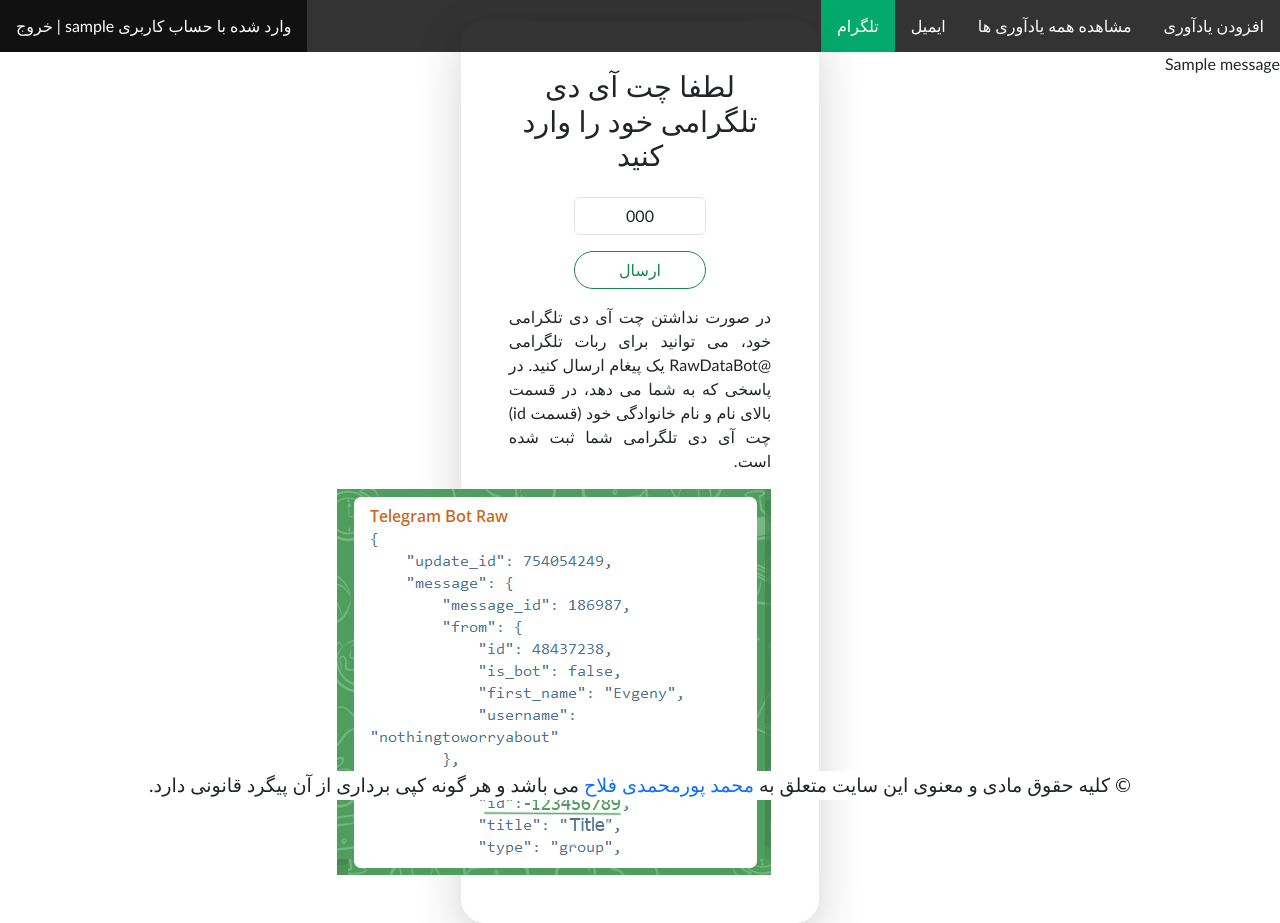
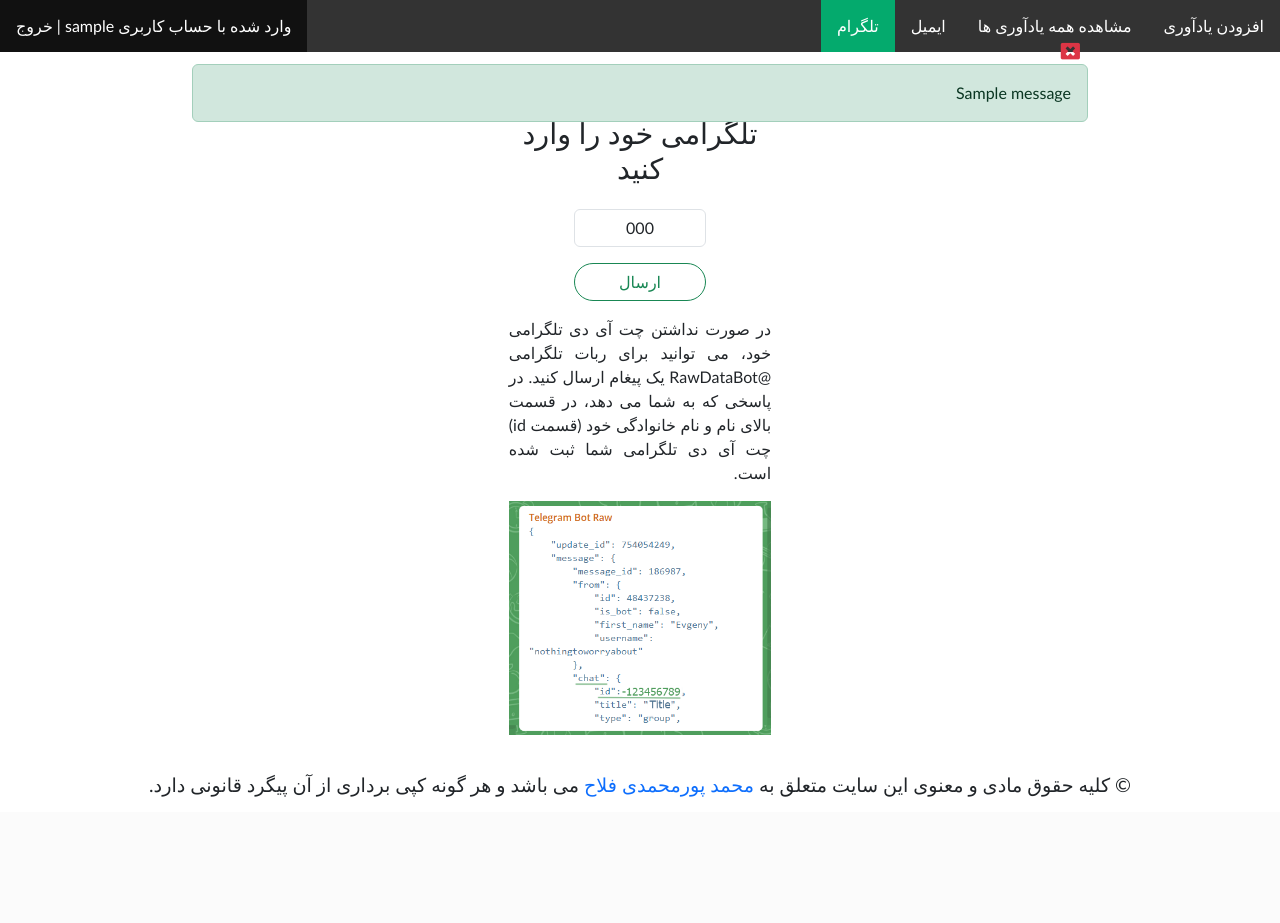
Before and after one commit to mohammadpmf/sbedeh, a Django app: page /accounts/telegram/ in a window 1280 px wide. After the commit the page ends 797 px from the top, so only its background shows below. Run offline with Django 5.2, Linux system fonts and the light colour scheme; a user stored in the database is signed in; tables that the repository leaves empty hold one stand-in row (values such as "Sample post"); one stand-in notice (Sample message) is shown; parts of the project's set-up code (start-up, migrations or seed data) failed here and were passed over; some libraries are stand-ins or nearby versions.

Commit message:
change ui of all pages and beautify them all

```diff
--- a/accounts/templates/email.html
+++ b/accounts/templates/email.html
@@ -8,7 +8,7 @@
 
 {% block content %}
 <div style="display: flex; flex-direction: column; justify-content: center; height: 95vh;">
-    <div class="container shadow-lg p-5 w justify-content-center" style="border-radius: 24px;">
+    <div class="container p-5 mb-5 w justify-content-center" style="border-radius: 24px;">
         <form action="" method="post">
             {% csrf_token %}
             <input type="hidden" name="phone_number" value="{{ phone_number }}">
--- a/accounts/templates/enter_number.html
+++ b/accounts/templates/enter_number.html
@@ -11,7 +11,7 @@
 
 {% block content %}
 <div style="display: flex; flex-direction: column; justify-content: center; height: 95vh;">
-<div class="container shadow-lg p-5 w justify-content-center" style="border-radius: 24px;">
+<div class="container-fluid p-5 my-5 w justify-content-center" style="border-radius: 24px;">
     <form action="{% url 'login' %}" method="get">
         {% csrf_token %}
         <h1 style="text-align: center;" class="justify-content-center mb-5 c em3">
--- a/accounts/templates/login.html
+++ b/accounts/templates/login.html
@@ -11,7 +11,7 @@
 
 {% block content %}
 <div style="display: flex; flex-direction: column; justify-content: center; height: 95vh;">
-    <div class="container shadow-lg p-5 w justify-content-center" style="border-radius: 24px;">
+    <div class="container p-5 my-5 w justify-content-center" style="border-radius: 24px;">
         <form action="{% url 'login' %}" method="post">
             {% csrf_token %}
             <input type="hidden" name="phone_number" value="{{ phone_number }}">
--- a/accounts/templates/logout.html
+++ b/accounts/templates/logout.html
@@ -7,7 +7,7 @@
 {% endblock page_title %}
 
 {% block content %}
-<div class='container-lg shadow mt-5 p-5' style="direction: rtl">
+<div class='container-lg my-5 p-5' style="direction: rtl">
 <h1 class='c'>از خروج از حساب کاربری خود اطمینان دارید؟</h1>
 <form action="{% url 'logout' %}" method="post">
     {% csrf_token %}
--- a/accounts/templates/telegram.html
+++ b/accounts/templates/telegram.html
@@ -8,7 +8,7 @@
 
 {% block content %}
 <div style="display: flex; flex-direction: column; justify-content: center; height: 95vh;">
-    <div class="container shadow-lg p-5 w justify-content-center" style="border-radius: 24px;">
+    <div class="container-fluid p-5 mb-5 w justify-content-center" style="border-radius: 24px;">
         <form action="" method="post">
             {% csrf_token %}
             <h1 style="text-align: center;" class="justify-content-center mb-4 c em1-8">
@@ -23,7 +23,7 @@
                 در پاسخی که به شما می دهد، در قسمت بالای نام و نام خانوادگی خود (قسمت id) چت آی دی تلگرامی شما ثبت شده است.
             </p>
         </form>
-        <img src="{% static 'images/rawdatabot.png' %}" alt="عکس راهنمایی">
+        <img src="{% static 'images/rawdatabot.png' %}" class="w-100" alt="عکس راهنمایی">
     </div>
 </div>
 {% endblock content %}
--- a/reminder/templates/add_reminder.html
+++ b/reminder/templates/add_reminder.html
@@ -20,7 +20,7 @@
 
 
 {% block content %}
-<div class='container-lg shadow mt-5 p-5 c'>
+<div class='container-lg my-5 p-5 c'>
     <form action="" method="post">
         {% csrf_token %}
         <label class="required mx-2">تاریخ شروع یادآوری*</label>
--- a/reminder/templates/all_reminders.html
+++ b/reminder/templates/all_reminders.html
@@ -9,7 +9,7 @@
 
 
 {% block content %}
-<div class="container-lg scrollmenu">
+<div class="container-lg scrollmenu mb-5">
     <table class="table table-lg table-hover table-dark mt-3">
         <tr>
             <th rowspan="2" style="width: 25%">عنوان</th>
@@ -48,6 +48,8 @@
         {% endfor %}
     </table>
 </div>
+<br>
+<br>
 {% endblock content %}
 
 
--- a/reminder/templates/delete_reminder.html
+++ b/reminder/templates/delete_reminder.html
@@ -5,7 +5,7 @@
 {% endblock page_title %}
 
 {% block content %}
-<div class='container-lg shadow mt-5 p-5 c'>
+<div class='container-lg my-5 p-5 c'>
     <h1>
         از حذف یادآوری
         <span class="text-info">"{{ reminder.title }}"</span>
--- a/reminder/templates/update_reminder.html
+++ b/reminder/templates/update_reminder.html
@@ -21,7 +21,7 @@
 
 
 {% block content %}
-<div class='container-lg shadow mt-5 p-5 c'>
+<div class='container-lg my-5 p-5 c'>
     <form action="" method="post">
         {% csrf_token %}
         <label class="required mx-2">تاریخ شروع یادآوری*</label>
--- /dev/null
+++ b/static/css/my_messages.css
@@ -0,0 +1,26 @@
+@keyframes slide-down-and-up {
+    0%{
+        top: -100vh;
+    }
+    8%{
+        top: 5vh;
+    }
+    92%{
+        top: 5vh;
+    }
+    100%{
+        top: -100vh;
+    }
+}
+.madval-messages{
+    display: block;
+    position: fixed;
+    top: -100vh;
+    right: 15vw;
+    left: 15vw;
+    overflow: auto;
+    direction: rtl;
+    font-family: Calibri;
+    z-index: 10000 !important;
+    animation: slide-down-and-up 10s forwards;
+}
--- a/static/css/my_scroll_menu.css
+++ b/static/css/my_scroll_menu.css
@@ -2,6 +2,7 @@
     display: flex;
     flex-wrap: nowrap;
     overflow-x: auto;
+    overflow-y: auto;
 }
 
 div.scrollmenu div {
--- /dev/null
+++ b/static/js/my_functions.js
@@ -0,0 +1,4 @@
+function close_messages(){
+    var messages_div = document.getElementById("madval-messages");
+    messages_div.style.display='none';
+}
--- a/templates/_base.html
+++ b/templates/_base.html
@@ -6,11 +6,19 @@
     <meta charset="UTF-8">
     <meta name="viewport" content="width=device-width, initial-scale=1.0">
     <title>{% block page_title %}{% endblock page_title %}</title>
+
     <link href="https://cdn.jsdelivr.net/npm/bootstrap@5.3.3/dist/css/bootstrap.min.css" rel="stylesheet" integrity="sha384-QWTKZyjpPEjISv5WaRU9OFeRpok6YctnYmDr5pNlyT2bRjXh0JMhjY6hW+ALEwIH" crossorigin="anonymous">
     {% comment %} <link rel="stylesheet" href="{% static 'css/bootstrap.min.css' %}"> {% endcomment %}
+
+    <!-- Icon Font Stylesheet -->
+    <link href="https://cdnjs.cloudflare.com/ajax/libs/font-awesome/5.10.0/css/all.min.css" rel="stylesheet">
+    <link href="https://cdn.jsdelivr.net/npm/bootstrap-icons@1.4.1/font/bootstrap-icons.css" rel="stylesheet">
+    <link rel="stylesheet" href="https://cdnjs.cloudflare.com/ajax/libs/font-awesome/4.7.0/css/font-awesome.min.css">
+
     <link rel="stylesheet" href="{% static 'css/my_scroll_menu.css' %}">
     <link rel="stylesheet" href="{% static 'css/madval.css' %}">
     <link rel="stylesheet" href="{% static 'css/w3navbar.css' %}">
+    <link rel="stylesheet" href="{% static 'css/my_messages.css' %}">
     {% block extra_css %}{% endblock extra_css %}
 
 </head>
@@ -33,15 +41,17 @@
     </ul>
     {% endblock optional_content %}
     {% if messages %}
-    {% for message in messages %}
-        <p>
-            {{ message }}
-        </p>
-    {% endfor %}
+    <div id="madval-messages" class="madval-messages">
+        <i class="fa fa-window-close mx-2 text-danger em1-2" aria-hidden="true" onclick="close_messages()"></i>
+        {% for message in messages %}
+            <div class="alert alert-{{message.tags}}">{{ message }}</div>
+        {% endfor %}
+    </div>
     {% endif %}
     {% block content %}{% endblock content %}
-    <p class="copyright bg-white"> &copy; کلیه حقوق  مادی و معنوی این سایت متعلق به <a href="https://mohammadpmf.github.io/" class="text-decoration-none" target="_blank">محمد پورمحمدی فلاح</a> می باشد و هر گونه کپی برداری از آن پیگرد قانونی دارد.</p>
+    <p class="copyright bg-white mt-5"> &copy; کلیه حقوق  مادی و معنوی این سایت متعلق به <a href="https://mohammadpmf.github.io/" class="text-decoration-none" target="_blank">محمد پورمحمدی فلاح</a> می باشد و هر گونه کپی برداری از آن پیگرد قانونی دارد.</p>
+    <script src="https://cdn.jsdelivr.net/npm/bootstrap@5.3.3/dist/js/bootstrap.bundle.min.js" integrity="sha384-YvpcrYf0tY3lHB60NNkmXc5s9fDVZLESaAA55NDzOxhy9GkcIdslK1eN7N6jIeHz" crossorigin="anonymous"></script>
     <script src="{% static 'js/main.js' %}"></script>
-    <script src="https://cdn.jsdelivr.net/npm/bootstrap@5.3.3/dist/js/bootstrap.bundle.min.js" integrity="sha384-YvpcrYf0tY3lHB60NNkmXc5s9fDVZLESaAA55NDzOxhy9GkcIdslK1eN7N6jIeHz" crossorigin="anonymous"></script>
+    <script src="{% static 'js/my_functions.js' %}"></script>
 </body>
 </html>
```
